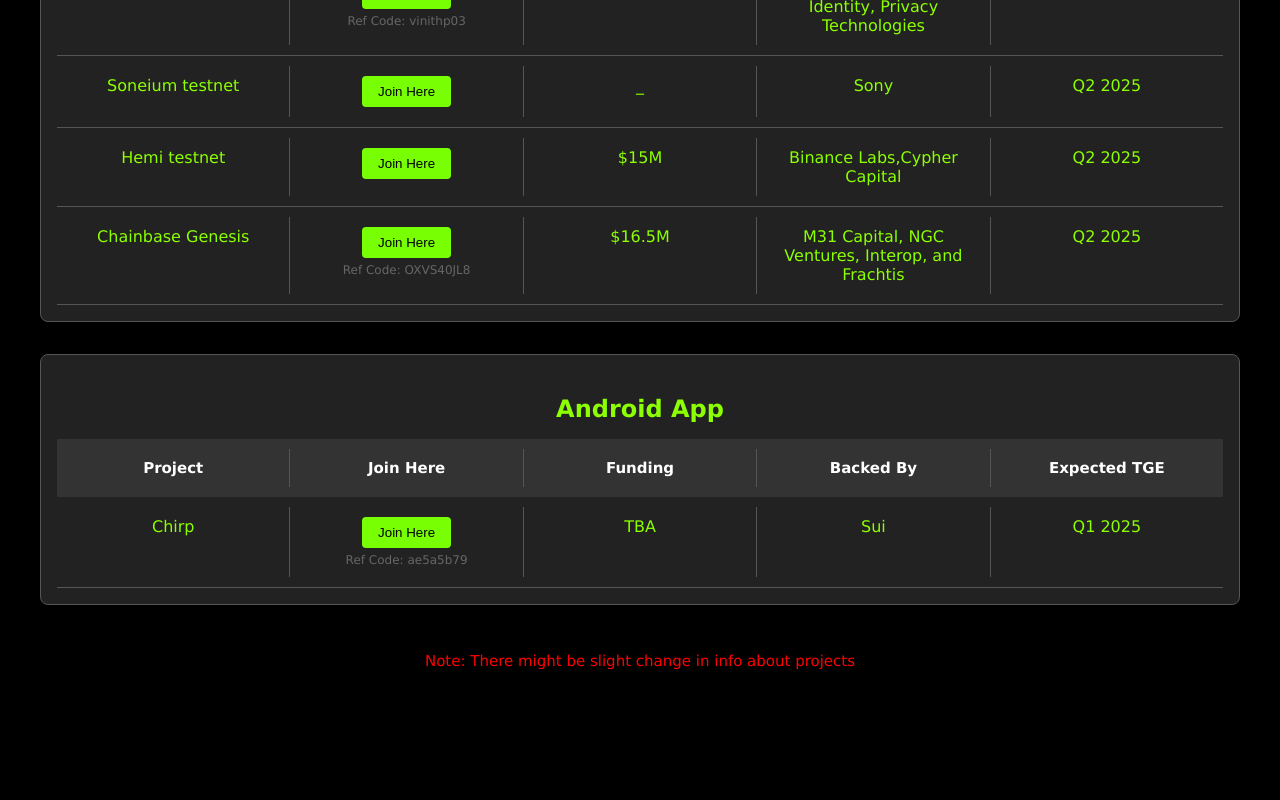
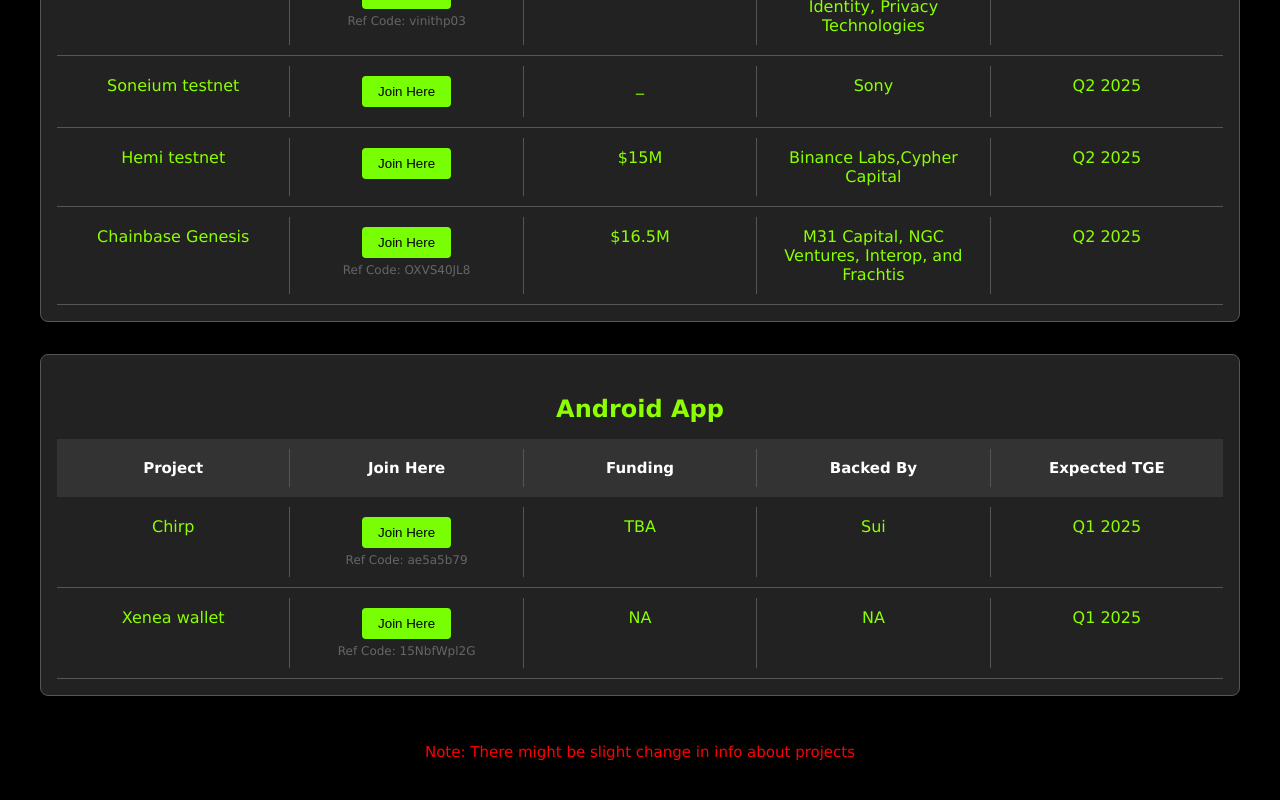
Before and after one commit to vinithp03/projectLists, a React (Vite) app: page / in a window 1280 px wide. Shown: the part 1836-2636 px from the top of the page. Before the commit the page ends 2561 px from the top, so only its background shows below. Built offline with nearby package versions, Linux system fonts and the light colour scheme.

Commit message:
project addition

```diff
--- a/src/Allprojects.js
+++ b/src/Allprojects.js
@@ -37,6 +37,7 @@
     title: "Android App",
     projects: [
       { name: "Chirp", funding: "TBA", backers: "Sui", expectedTGE: "Q1 2025", joinLink: "https://play.google.com/store/apps/details?id=io.chirptoken.kage", refCode: "ae5a5b79" },
+      { name: "Xenea wallet", funding: "NA", backers: "NA", expectedTGE: "Q1 2025", joinLink: "https://xenea.app/register/15NbfWpl2G", refCode: "15NbfWpl2G" },
     ],
   },
 
```
